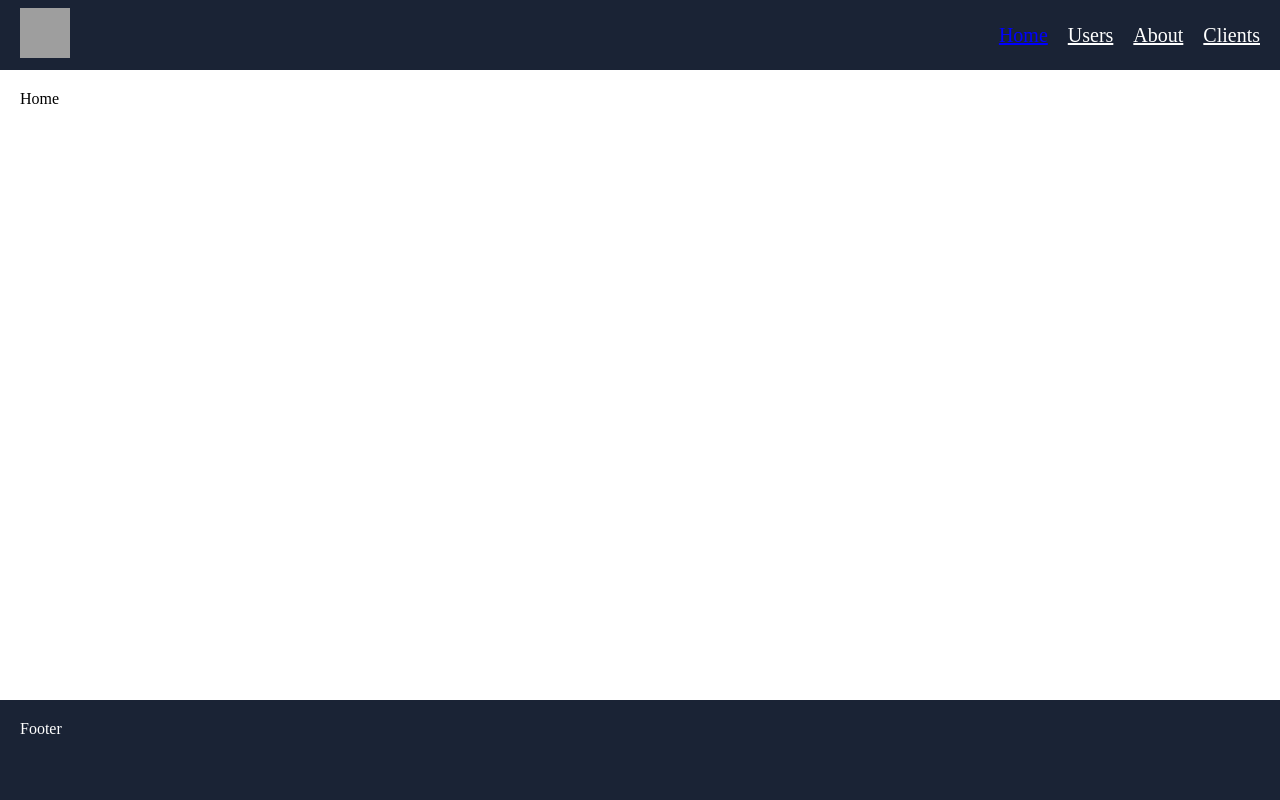
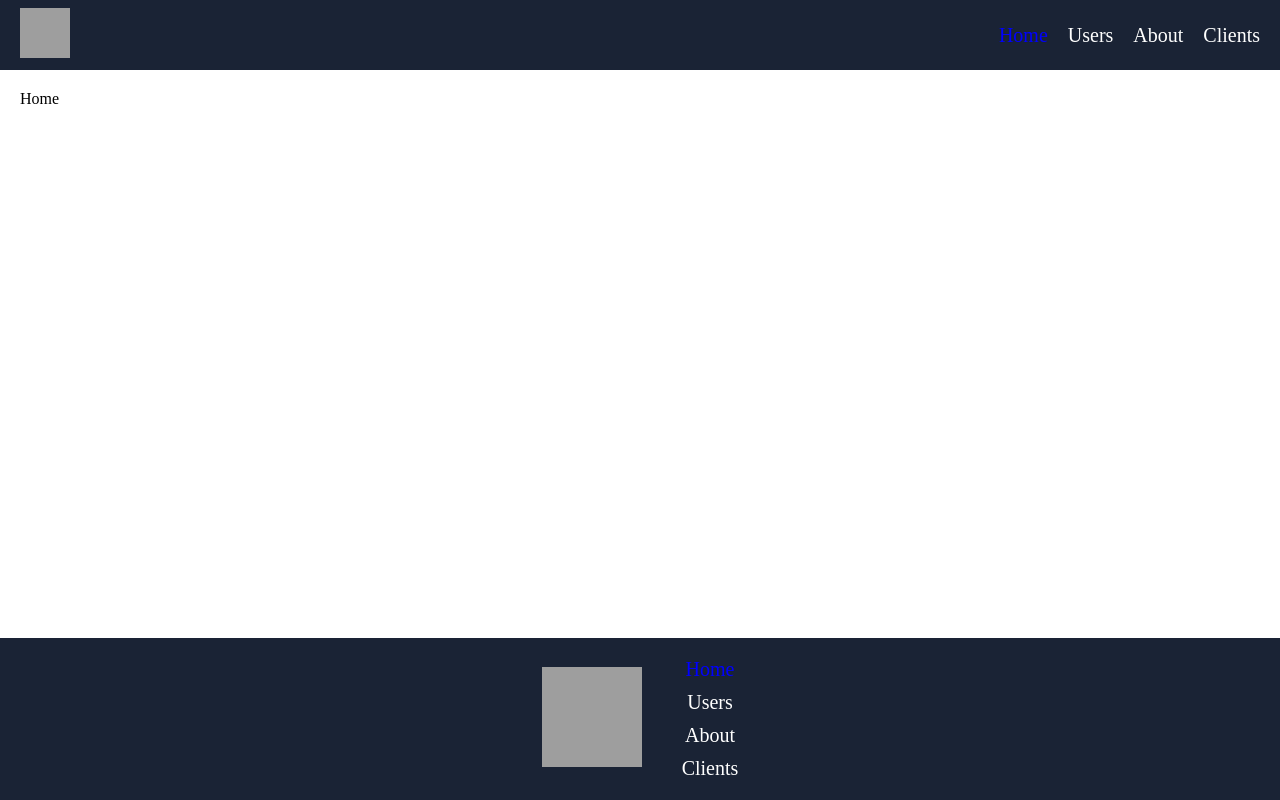
Before and after one commit to derkach2288/react-typescript, a React (Create React App) app: page / in a window 1280 px wide. Built offline with nearby package versions, Linux system fonts and the light colour scheme; grey boxes are pictures that could not be loaded.

Commit message:
added navigation to Footer

```diff
--- a/src/components/Layout/Layout.tsx
+++ b/src/components/Layout/Layout.tsx
@@ -9,6 +9,8 @@ import {
   StyledLink,
   LogoImg,
   LogoContainer,
+  NavContainerFooter,
+  LogoImgFooter
 } from "./styles";
 import { LayoutProps } from "./types";
 
@@ -61,7 +63,49 @@ function Layout({ children }: LayoutProps) {
         </NavContainer>
       </Header>
       <Main>{children}</Main>
-      <Footer>Footer</Footer>
+
+      <Footer>
+      <LogoContainer>
+          <StyledLink to={"/"}>
+            <LogoImgFooter src={LogoIcon} alt="Logo" />
+          </StyledLink>
+        </LogoContainer>
+        <NavContainerFooter>
+          <StyledLink
+            style={({ isActive }: any) => ({
+              color: isActive ? "blue" : "white",
+            })}
+            to="/"
+          >
+            Home
+          </StyledLink>
+          <StyledLink
+            style={({ isActive }: any) => ({
+              color: isActive ? "blue" : "white",
+            })}
+            to="/users"
+          >
+            Users
+          </StyledLink>
+          <StyledLink
+            style={({ isActive }: any) => ({
+              color: isActive ? "blue" : "white",
+            })}
+            to="about"
+          >
+            About
+          </StyledLink>
+          <StyledLink
+            style={({ isActive }: any) => ({
+              color: isActive ? "blue" : "white",
+            })}
+            to="clients"
+          >
+            Clients
+          </StyledLink>
+        </NavContainerFooter>
+
+      </Footer>
     </LayoutWrapper>
   );
 }
--- a/src/components/Layout/styles.ts
+++ b/src/components/Layout/styles.ts
@@ -34,6 +34,7 @@ export const NavContainer = styled.nav`
 export const StyledLink = styled(NavLink)`
   font-size: 20px;
   color: ${colors.white};
+  text-decoration: none;
 
 `;
 
@@ -47,8 +48,11 @@ export const Main = styled.main`
 
 export const Footer = styled.footer`
   display: flex;
+  justify-content: center;
+  align-items: center;
+  gap: 40px;
   width: 100%;
-  height: 100px;
+  height: fit-content;
   padding: 20px;
   background-color: ${colors.primary};
   color: ${colors.white};
@@ -63,3 +67,17 @@ export const LogoImg = styled.img`
   height: 50px;
   width: 50px;
 `;
+
+export const NavContainerFooter = styled.nav`
+  display: flex;
+  flex-direction: column;
+  gap: 10px;
+  align-items: center;
+  font-size: 20px;
+  color: ${colors.white};
+`;
+
+export const LogoImgFooter = styled.img`
+  height: 100px;
+  width: 100px;
+`;
```
